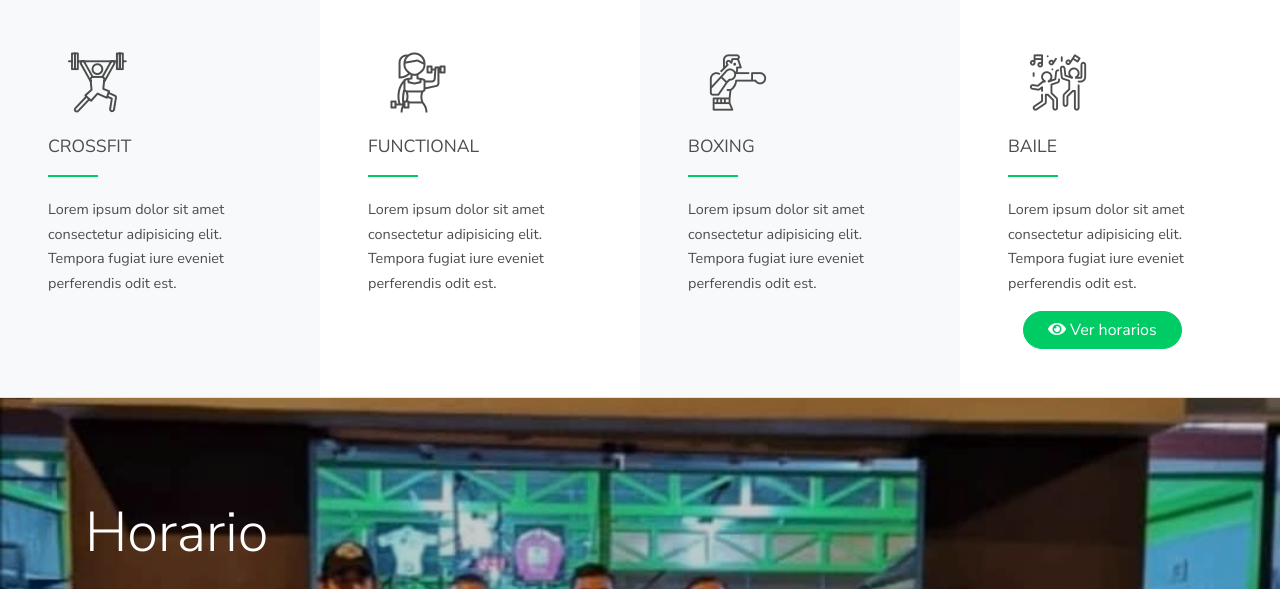
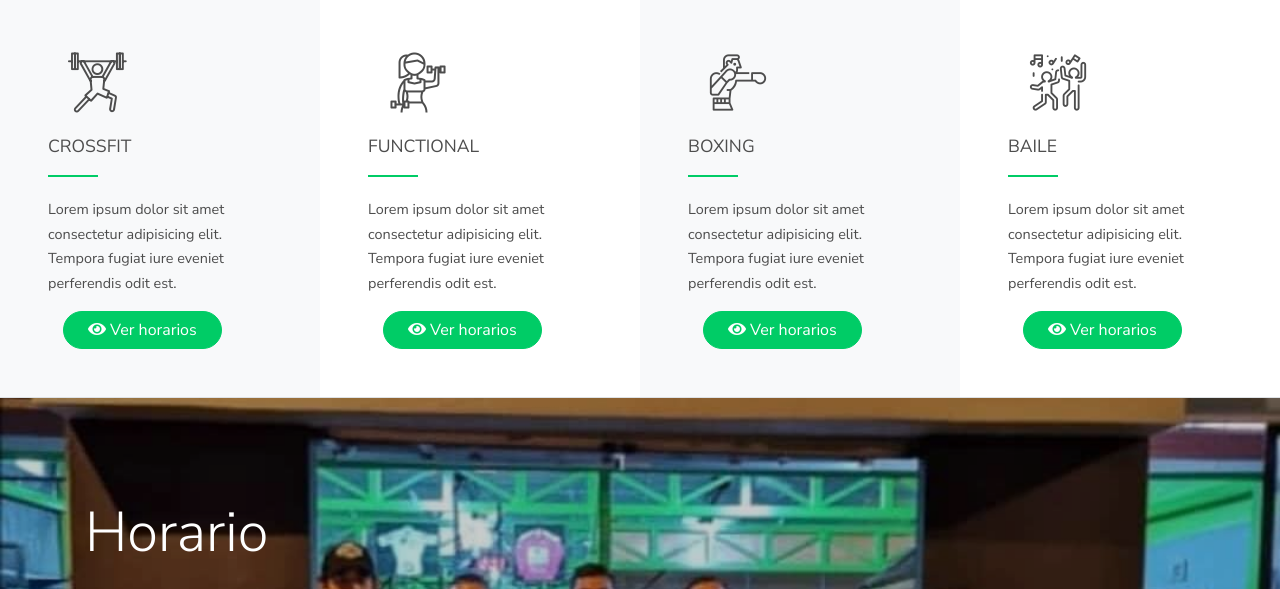
Before and after one commit to dabrin/gymSnake, a PHP site: template view/indexView.php in a window 1280 px wide. Shown: the part 1643-2232 px from the top of the page. Run offline with PHP 8.4, Linux system fonts and the light colour scheme; the template is opened without the code that fills it, so the values that code supplies are empty; some libraries are stand-ins or nearby versions; some web fonts are replaced.

Commit message:
Más botones

```diff
--- a/view/indexView.php
+++ b/view/indexView.php
@@ -58,6 +58,8 @@
     </div>
 
 
+  <!-- Inicio del carusel-->
+
     <div class="slide-one-item home-slider owl-carousel">
 
       <div class="site-blocks-cover" style="background-image: url(public/images/4.jpeg);">
@@ -83,6 +85,10 @@
 
     </div>
 
+      <!-- Fin del carusel-->
+
+
+  <!-- Inicio sobre nosotros-->
 
 
     <div class="site-section">
@@ -106,9 +112,15 @@
       </div>
     </div>
 
+    <!-- Fin sobre nosotros-->
+
+
+
+<!-- Inicio de las clases-->
 
     <div class="border-bottom">
       <div class="row no-gutters">
+
         <div class="col-md-6 col-lg-3">
           <div class="w-100 h-100 block-feature p-5 bg-light">
             <span class="d-block mb-3">
@@ -116,8 +128,10 @@
             </span>
             <h2> Crossfit</h2>
             <p>Lorem ipsum dolor sit amet consectetur adipisicing elit. Tempora fugiat iure eveniet perferendis odit est.</p>
+            <div class="col-sm-3 col-md-3 col-lg-3 text-md-right"><a href="#" class="btn btn-primary pill px-4 mt-3 mt-md-0"><span ><i class="fas fa-eye"></i></span> Ver horarios</a></div>
           </div>
         </div>
+
         <div class="col-md-6 col-lg-3">
           <div class="w-100 h-100 block-feature p-5">
             <span class="d-block mb-3">
@@ -125,18 +139,21 @@
             </span>
             <h2> Functional</h2>
             <p>Lorem ipsum dolor sit amet consectetur adipisicing elit. Tempora fugiat iure eveniet perferendis odit est.</p>
+            <div class="col-sm-3 col-md-3 col-lg-3 text-md-right"><a href="#" class="btn btn-primary pill px-4 mt-3 mt-md-0"><span ><i class="fas fa-eye"></i></span> Ver horarios</a></div>
           </div>
         </div>
+
         <div class="col-md-6 col-lg-3">
           <div class="w-100 h-100 block-feature p-5 bg-light">
             <span class="d-block mb-3">
               <span class="flaticon-boxing display-4"></span>
             </span>
-
             <h2>Boxing</h2>
             <p>Lorem ipsum dolor sit amet consectetur adipisicing elit. Tempora fugiat iure eveniet perferendis odit est.</p>
+            <div class="col-sm-3 col-md-3 col-lg-3 text-md-right"><a href="#" class="btn btn-primary pill px-4 mt-3 mt-md-0"><span ><i class="fas fa-eye"></i></span> Ver horarios</a></div>
           </div>
         </div>
+
         <div class="col-md-6 col-lg-3">
           <div class="w-100 h-100 block-feature p-5">
             <span class="d-block mb-3">
@@ -147,8 +164,11 @@
             <div class="col-sm-3 col-md-3 col-lg-3 text-md-right"><a href="#" class="btn btn-primary pill px-4 mt-3 mt-md-0"><span ><i class="fas fa-eye"></i></span> Ver horarios</a></div>
           </div>
         </div>
+
       </div>
     </div> <!-- .block-feature -->
+
+    <!-- Fin de las clases-->
 
 
 
```
